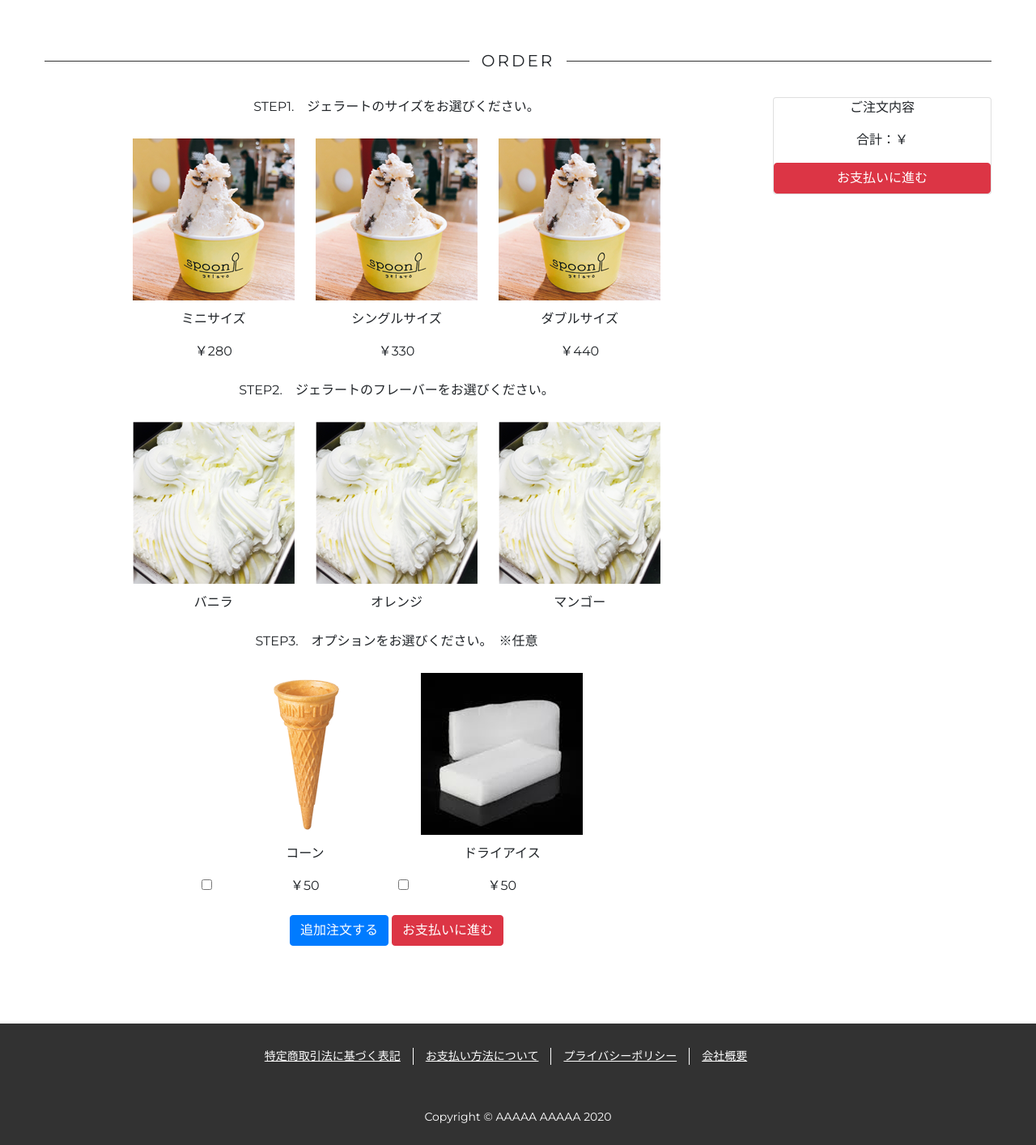
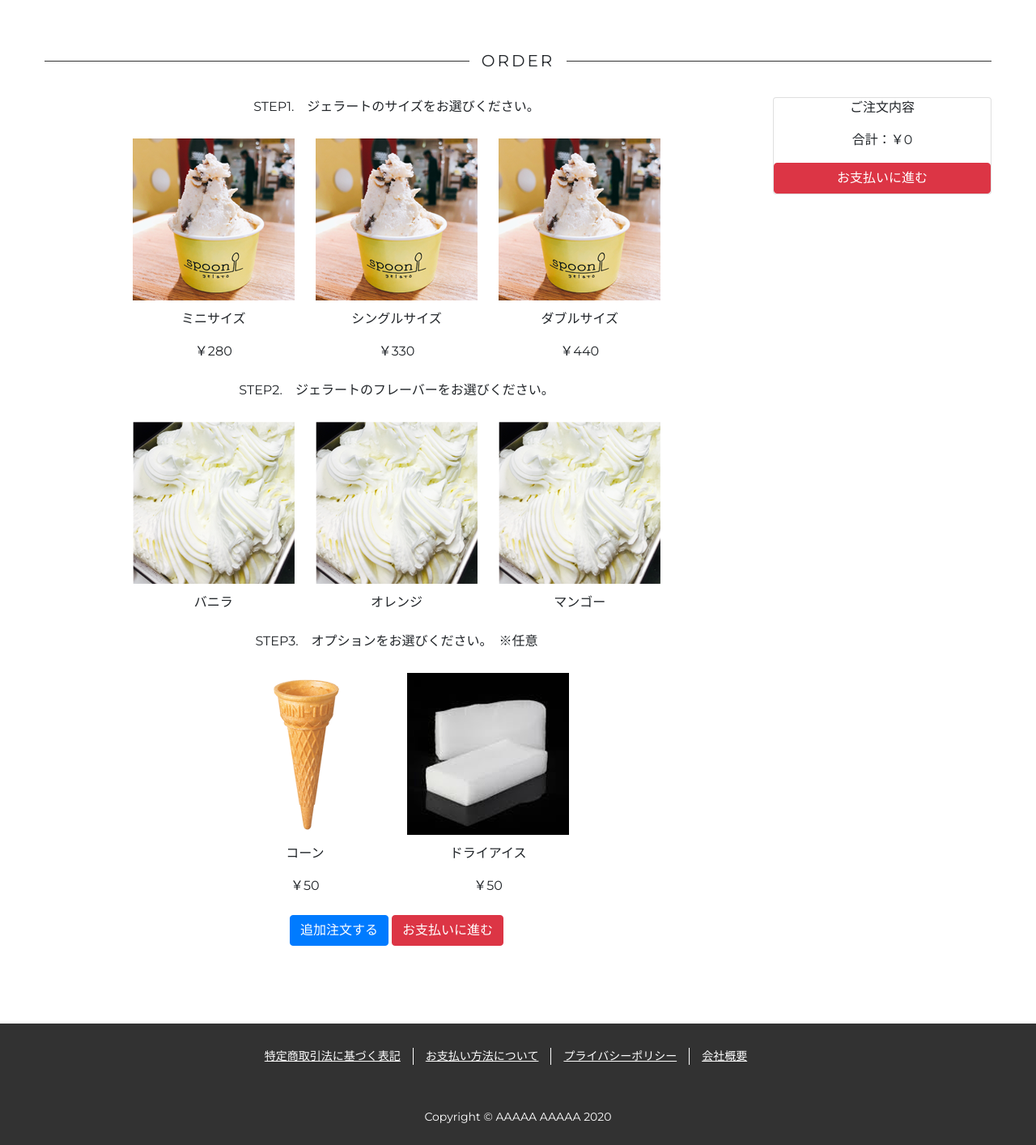
Before and after one commit to tomizawa0214/spoon, a Django app: page /order/ in a window 1280 px wide. Shown: the part 110-1524 px from the top of the page at 81% size. Run offline with Django 3.2, Linux system fonts and the light colour scheme; some libraries are stand-ins or nearby versions.

Commit message:
選択取得

```diff
--- a/app/static/css/_order.scss
+++ b/app/static/css/_order.scss
@@ -1,8 +1,9 @@
 .order-title {
   @include sectionTitle;
 }
-/* ラジオボタンを非表示 */
-.selection-group input[type="radio"] {
+/* ラジオボタンとチェックボックスを非表示 */
+.selection-group input[type="radio"],
+.selection-group input[type="checkbox"] {
   display: none;
 }
 /* 画像部分に余白を持たせる */
@@ -10,8 +11,9 @@ label img {
   margin: 3px;
   padding: 8px;
 }
-/* 選択されたラジオボタン画像の背景をスカイブルーに変える */
-.selection-group input[type="radio"]:checked + label img {
+/* 選択された画像の背景をスカイブルーに変える */
+.selection-group input[type="radio"]:checked + label img,
+.selection-group input[type="checkbox"]:checked + label img {
   background: skyblue;
 }
 
--- a/app/static/css/style.css
+++ b/app/static/css/style.css
@@ -439,8 +439,9 @@ main {
   background: #333;
 }
 
-/* ラジオボタンを非表示 */
-.selection-group input[type="radio"] {
+/* ラジオボタンとチェックボックスを非表示 */
+.selection-group input[type="radio"],
+.selection-group input[type="checkbox"] {
   display: none;
 }
 
@@ -450,8 +451,9 @@ label img {
   padding: 8px;
 }
 
-/* 選択されたラジオボタン画像の背景をスカイブルーに変える */
-.selection-group input[type="radio"]:checked + label img {
+/* 選択された画像の背景をスカイブルーに変える */
+.selection-group input[type="radio"]:checked + label img,
+.selection-group input[type="checkbox"]:checked + label img {
   background: skyblue;
 }
 
--- /dev/null
+++ b/app/static/js/order.js
@@ -0,0 +1,63 @@
+'use strict';
+
+const size = [280, 330, 440];
+const option = [50, 50];
+
+function total_fee() {
+    let size_total = 0;
+    let option_total = 0;
+    const total = document.getElementById('total_price');
+    const flavor = document.getElementById('flavor');
+    const flavor_2 = document.getElementById('flavor_2');
+    const option_title = document.getElementById('option_title');
+    const option_price = document.getElementById('option_price');
+    const option_title_2 = document.getElementById('option_title_2');
+    const option_price_2 = document.getElementById('option_price_2');
+    const sizeform = document.getElementsByName('size')
+    const flavorform = document.getElementsByName('flavor')
+    const optionform = document.getElementsByName('option')
+
+    for ( let i = 0; i < size.length; i++ ) {
+        if ( sizeform[i].checked ) {
+            let size_value = sizeform[i].value.split(' ');
+            document.getElementById('size_title').textContent = size_value[0];
+            document.getElementById('size_price').textContent = size_value[1];
+            size_total = size[i];
+        }
+        total.textContent = size_total;
+    }
+
+    flavor.textContent = '';
+    flavor_2.textContent = '';
+    for ( let j = 0; j < 3; j++ ) {
+        if ( flavorform[j].checked ) {
+            let flavor_value = flavorform[j].value;
+            if ( flavor.textContent == '' && flavor_2.textContent == '' ) {
+                flavor.textContent = flavor_value;
+            } else if ( flavor_2.textContent == '' ) {
+                flavor_2.textContent = flavor_value;
+            }
+        }
+    }
+
+    option_title.textContent = '';
+    option_price.textContent = '';
+    option_title_2.textContent = '';
+    option_price_2.textContent = '';
+    for ( let k = 0; k < option.length; k++ ) {
+        if ( optionform[k].checked ) {
+            const option_value = optionform[k].value.split(' ');
+            if ( k == 0 ) {
+                option_title.textContent = option_value[0];
+                option_price.textContent = option_value[1];
+            }
+            if ( k == 1 ) {
+                option_title_2.textContent = option_value[0];
+                option_price_2.textContent = option_value[1];
+            }
+            option_total += option[k];
+        }
+        total.textContent = option_total;
+    }
+    total.textContent = size_total + option_total;
+}
--- a/app/templates/app/order.html
+++ b/app/templates/app/order.html
@@ -15,61 +15,61 @@
     <div class="row">
         <div class="col-9">
             <p>STEP1.　ジェラートのサイズをお選びください。</p>
-            <form name="sizeform" class="selection-group">
+            <div class="selection-group">
                 {% csrf_token %}
-                <input id="mini_size" type="radio" name="size" value="ミニサイズ ￥280" onchange="chk_size(this.value)" onclick="size_price()">
+                <input id="mini_size" type="radio" name="size" value="ミニサイズ ￥280" onclick="total_fee()">
                 <label for="mini_size">
                     <img src="{% static 'img/size_ダミー.png' %}">
                     <p>ミニサイズ</p>
                     <p>￥280</p>
                 </label>
-                <input id="single_size" type="radio" name="size" value="シングルサイズ ￥330" onchange="chk_size(this.value)" onclick="size_price()">
+                <input id="single_size" type="radio" name="size" value="シングルサイズ ￥330" onclick="total_fee()">
                 <label for="single_size">
                     <img src="{% static 'img/size_ダミー.png' %}">
                     <p>シングルサイズ</p>
                     <p>￥330</p>
                 </label>
-                <input id="double_size" type="radio" name="size" value="ダブルサイズ ￥440" onchange="chk_size(this.value)" onclick="size_price()">
+                <input id="double_size" type="radio" name="size" value="ダブルサイズ ￥440" onclick="total_fee()">
                 <label for="double_size">
                     <img src="{% static 'img/size_ダミー.png' %}">
                     <p>ダブルサイズ</p>
                     <p>￥440</p>
                 </label>
-            </form>
+            </div>
             <p class="order-text">STEP2.　ジェラートのフレーバーをお選びください。</p>
             <div class="selection-group">
-                <input id="vanilla" type="radio" name="flavor" value="バニラ" onchange="chk_flavor(this.value)">
+                <input id="vanilla" type="checkbox" name="flavor" value="バニラ" onclick="total_fee()">
                 <label for="vanilla">
                     <img src="{% static 'img/flavor_ダミー.png' %}">
                     <p>バニラ</p>
                 </label>
-                <input id="orange" type="radio" name="flavor" value="オレンジ" onchange="chk_flavor(this.value)">
+                <input id="orange" type="checkbox" name="flavor" value="オレンジ" onclick="total_fee()">
                 <label for="orange">
                     <img src="{% static 'img/flavor_ダミー.png' %}">
                     <p>オレンジ</p>
                 </label>
-                <input id="mango" type="radio" name="flavor" value="マンゴー" onchange="chk_flavor(this.value)">
+                <input id="mango" type="checkbox" name="flavor" value="マンゴー" onclick="total_fee()">
                 <label for="mango">
                     <img src="{% static 'img/flavor_ダミー.png' %}">
                     <p>マンゴー</p>
                 </label>
             </div>
             <p class="order-text">STEP3.　オプションをお選びください。　※任意</p>
-            <form name="optionform" class="selection-group">
+            <div class="selection-group">
                 {% csrf_token %}
-                <input id="corn" type="checkbox" name="option" value="コーン ￥50" onchange="chk_option(this.value)" onclick="size_price()">
+                <input id="corn" type="checkbox" name="option" value="コーン ￥50" onclick="total_fee()">
                 <label for="corn">
                     <img src="{% static 'img/コーン_ダミー.png' %}">
                     <p>コーン</p>
                     <p>￥50</p>
                 </label>
-                <input id="dryice" type="checkbox" name="option" value="ドライアイス ￥50" onchange="chk_option(this.value)" onclick="size_price()">
+                <input id="dryice" type="checkbox" name="option" value="ドライアイス ￥50" onclick="total_fee()">
                 <label for="dryice">
                     <img src="{% static 'img/ドライアイス_ダミー.png' %}">
                     <p>ドライアイス</p>
                     <p>￥50</p>
                 </label>
-            </form>
+            </div>
             <!-- <p class="order-text">4.　ご注文様情報をご入力ください。</p>
             <div class="mb-3">
             {% render_field form.name class="form-control" placeholder="名前" %}
@@ -93,11 +93,16 @@
                             <span id="size_price"></span>
                         </div>
                         <span id="flavor" class="text-left"></span>
+                        <span id="flavor_2" class="text-left"></span>
                         <div class="d-flex justify-content-between">
                             <span id="option_title"></span>
                             <span id="option_price"></span>
                         </div>
-                <p>合計：￥<span id="total_price"></span></p>
+                        <div class="d-flex justify-content-between">
+                            <span id="option_title_2"></span>
+                            <span id="option_price_2"></span>
+                        </div>
+                <p>合計：￥<span id="total_price">0</span></p>
                 <button class="btn btn-danger">お支払いに進む</button>
             </div>
         </div>
@@ -106,41 +111,5 @@
 {% endblock %}
 
 {% block extrajs %}
-<script>
-    function chk_size(val) {
-        const size = val.split(" ");
-        document.getElementById("size_title").textContent = size[0];
-        document.getElementById("size_price").textContent = size[1];
-    }
-    function chk_flavor(val) {
-        document.getElementById("flavor").textContent = val;
-    }
-    function chk_option(val) {
-        const option = val.split(" ");
-        document.getElementById("option_title").textContent = option[0];
-        document.getElementById("option_price").textContent = option[1];
-    }
-    const size = [280, 330, 440];
-    const option = [50, 50]
-    function size_price() {
-        let size_total = 0;
-        let option_total = 0;
-        const total = document.getElementById("total_price");
-        const sizeform = document.getElementsByName("size")
-        const optionform = document.getElementsByName("option")
-        for ( i=0; i<=2; i++ ) {
-            if ( sizeform[i].checked == true ) {
-                size_total = size[i];
-            }
-            total.textContent = size_total;
-        }
-        for ( j=0; j<=1; j++ ) {
-            if ( optionform[j].checked == true ) {
-                option_total += option[j];
-            }
-            total.textContent = option_total
-        }
-        total.textContent = size_total + option_total;
-    }
-</script>
+<script src="{% static 'js/order.js' %}"></script>
 {% endblock %}
```
